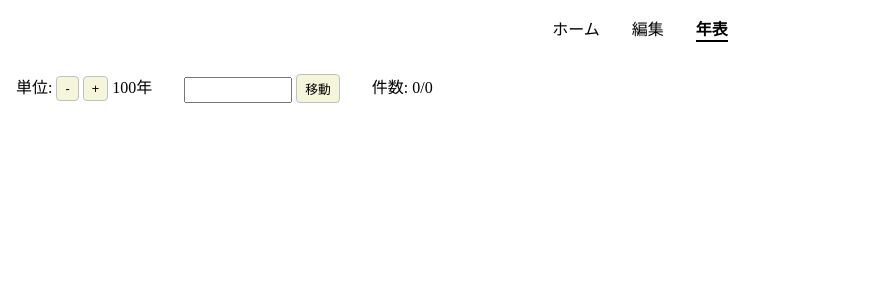
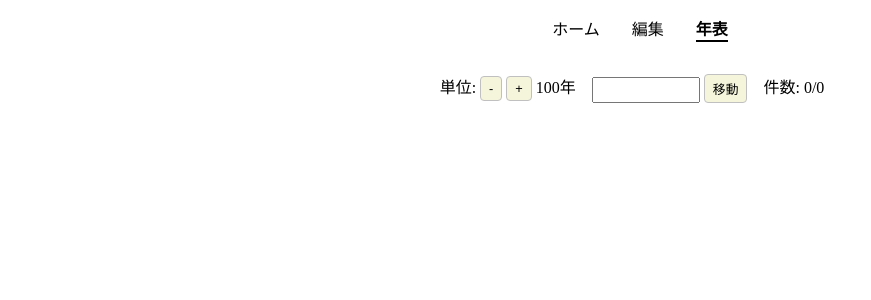
Before and after one commit to redfe/mysirube, a SvelteKit app: page /timeline in a window 1280 px wide. Shown: the top 300 px of the page, without its empty margins (0-871 px from the left). Built offline with nearby package versions, Linux system fonts and the light colour scheme.

Commit message:
見た目修正

```diff
--- a/src/routes/+page.svelte
+++ b/src/routes/+page.svelte
@@ -2,6 +2,8 @@
 	import Button from '$lib/components/Button.svelte';
 	import Link from '$lib/components/Link.svelte';
 </script>
+
+<svelte:head><title>Myしるべ：ホーム</title></svelte:head>
 
 <main>
 	<h1>Myしるべ</h1>
@@ -21,7 +23,7 @@
 		padding: 1rem;
 		text-align: center;
 		h1 {
-			font-size: 5rem;
+			font-size: 3rem;
 		}
 	}
 </style>
--- a/src/routes/edit/+page.svelte
+++ b/src/routes/edit/+page.svelte
@@ -116,6 +116,8 @@
 		loadAllData();
 	});
 </script>
+
+<svelte:head><title>Myしるべ：編集</title></svelte:head>
 
 <table>
 	<thead>
--- a/src/routes/timeline/+page.svelte
+++ b/src/routes/timeline/+page.svelte
@@ -5,7 +5,8 @@
 		getUnitPeriod,
 		formatYear,
 		createLanes,
-		tooltip
+		tooltip,
+		resize
 	} from './timeline.svelte';
 	import type { Item } from './timeline.svelte';
 	import { colors, search } from '$lib/repository';
@@ -39,9 +40,6 @@
 	// 表示期間
 	let periods = $derived(generatePeriods(unit, items));
 
-	// headerの要素
-	let header: HTMLElement | undefined = $state();
-
 	// 最上位の表示枠要素
 	let first: HTMLElement | undefined = $state();
 
@@ -49,7 +47,7 @@
 	let startValue: number | undefined = $state();
 
 	// 表示開始年
-	let offsetStart: number | undefined = $state();
+	let offsetStartYear: number | undefined = $state();
 
 	// 表示関数
 	function display(unit: number, periods: number[], filteredItems: Item[]) {
@@ -77,7 +75,7 @@
 	}
 
 	async function filter() {
-		const result = await search({ start: offsetStart, colors: selectedColors });
+		const result = await search({ start: offsetStartYear, colors: selectedColors });
 		items = result.datas.map((data) => ({
 			...data,
 			end: data.end == null ? data.start : data.end
@@ -86,7 +84,7 @@
 	}
 
 	function move() {
-		offsetStart = startValue;
+		offsetStartYear = startValue;
 		filter();
 	}
 
@@ -123,8 +121,10 @@
 	});
 </script>
 
+<svelte:head><title>Myしるべ：年表</title></svelte:head>
+
 <div class="root">
-	<header bind:this={header}>
+	<header>
 		<div class="unitSelector">
 			<span>単位:</span>
 			<Button
@@ -176,8 +176,8 @@
 		</div>
 	</header>
 	<div
+		use:resize={(node) => (node.style.height = `calc(100lvh - ${node.offsetTop}px)`)}
 		class="timelineContainer"
-		style:height={`calc(100lvh - ${(header?.offsetTop ?? 0) + (header?.offsetHeight ?? 0)}px)`}
 	>
 		<ul bind:this={first}>
 			{#each periods as p, i (p)}
@@ -222,7 +222,9 @@
 		padding: 1rem;
 		box-sizing: border-box;
 		display: flex;
-		gap: 2rem;
+		gap: 1rem;
+		flex-wrap: wrap;
+		justify-content: center;
 		.move {
 			input {
 				width: 6.25rem;
--- a/src/routes/timeline/timeline.svelte.ts
+++ b/src/routes/timeline/timeline.svelte.ts
@@ -108,3 +108,20 @@ export function tooltip(node: HTMLElement, style: Partial<CSSStyleDeclaration> =
 		};
 	});
 }
+
+export function resize(node: HTMLElement, fun: (node: HTMLElement) => void) {
+	fun(node);
+
+	// リサイズイベントを監視
+	const resizeObserver = new ResizeObserver(() => {
+		fun(node);
+	});
+	resizeObserver.observe(node);
+
+	return {
+		destroy() {
+			// アクションが不要になったらリスナーをクリーンアップ
+			resizeObserver.disconnect();
+		}
+	};
+}
```
